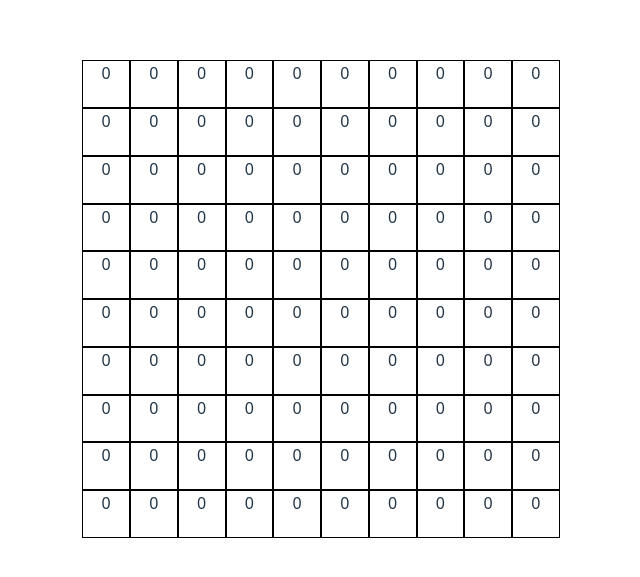
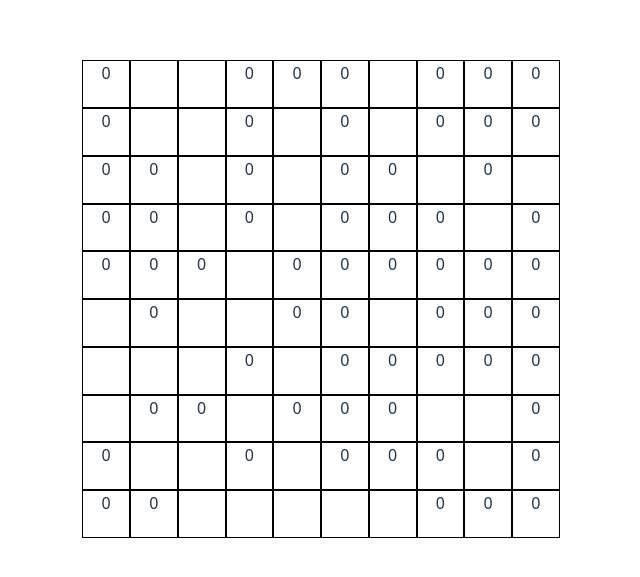
Before and after one commit to yepitsaname/minesweeper, a React (Vite) app in the folder app/: page / in a window 1280 px wide. Shown: the part 101-678 px from the top of the page, without its empty margins (319-959 px from the left). Built offline with nearby package versions, Linux system fonts and the light colour scheme.

Commit message:
correctly identifies and clears all direct adjacent neighbors and their neighbors recursively; correctly reveals the entire board on game win or loss (sans values); sets mines on the board up to row x column - 1; recursively adds mines if the total placed mines is less than the target mine count

```diff
--- a/app/components/Board.jsx
+++ b/app/components/Board.jsx
@@ -13,7 +13,7 @@ export default function Board({col, row, mines}){
     new Array(col).fill({covered: true, mine: false, value: 0})
   ));
 
-  useEffect(()=>{ setMines(tiles,mines,setTiles) },[])
+  useEffect(()=>{ setTiles(setMines(tiles,mines)) },[])
 
   return (
     <div title="board">
--- a/app/game_logic/main.js
+++ b/app/game_logic/main.js
@@ -4,6 +4,7 @@
  * @property {Boolean} covered
  * @property {Boolean} mine
  * @property {Number} value
+ * @param {Number} [odds=0.5]
  */
 /**
  * @typedef {Array<Array<Tile>>} Board
@@ -11,20 +12,37 @@
 
 // Functions
 /**
- * @param {Board} tiles
- * @param {Number} mines
+ * @param {Board} board
+ * @param {Number} totalMines
  * @param {CallableFunction} setter
  * @returns {undefined}
  */
-export function setMines (tiles, mines, setter) {
+export function setMines (board, totalMines, odds=0.4) {
     // Forces a 'Deep' copy of the array
-    let temp = JSON.parse(JSON.stringify(tiles));
+    let state = JSON.parse(JSON.stringify(board));
+    var mineCount = 0;
+    if( totalMines > board.length * board[0].length ){ totalMines = board.length * board[0].length - 1 }
 
-    if(tiles.length == 1 && tiles[0].length == 1 && mines != 0){
-      temp[0][0].mine = true;
+    const fn = () => {
+      for(let row = 0; row < state.length; row++ ){
+        let row_odds = odds;
+
+        for(let col = 0; col < state[row].length; col++ ){
+          if( mineCount >= totalMines ){ return }
+          let roll = Math.round(Math.random() * 100)/100;
+          if( roll < row_odds && !state[row][col].mine ){
+            state[row][col].mine = true;
+            mineCount++;
+            row_odds = Math.round((row_odds - 0.05) * 100)/100;
           }
 
-    setter(temp)
+        }
+      }
+      if( mineCount < totalMines ){ odds+=0.1; fn() }
+    }
+
+    fn(totalMines)
+    return state;
 }
 
 /**
@@ -33,23 +51,60 @@ export function setMines (tiles, mines, setter) {
  * @returns {Board}
  */
 export function checkNeighbors(board, start) {
+  // Force deep copy of board
   let state = JSON.parse(JSON.stringify(board));
-  var checked = state.map(row => row.map(()=> false));
 
-  let [start_row,start_col] = start;
+  // Recursive tile checking function
+  function fn(start_row,start_col){
+    // Uncover the starting tile and return immediately if its a mine
+    state[start_row][start_col].covered = false;
+    if(state[start_row][start_col].mine){return};
+
+    //Cycle through all rows
     for( let row = start_row - 1; row <= start_row + 1; row++ ){
+      //If the row is out of bounds go to the next row
       if( row < 0 ){ continue };
       if( row >= state.length ){ continue };
 
+      //Cycle through all columns
       for( let col = start_col - 1; col <= start_col + 1; col++ ){
+        //If the column is out of bounds go to the next column
         if( col < 0 ){ continue };
         if( col >= state[row].length ){ continue };
 
-      checked[row][col] = true;
+        //If the row and column are the starting point, mark it as checked
         if( row == start_row && col == start_col ){ continue }
+
+        //If the row and column are a mine, update the mine count for the start tile
         if( state[row][col].mine ){ state[start_row][start_col].value++ }
+
+        //If the row and column are direct neighbors
+        if(
+          (row == start_row && (col == start_col - 1 || col == start_col + 1)) ||
+          (col == start_col && (row == start_row - 1 || row == start_row + 1))
+        ){
+          //Validate if they have been checked and are not mines, if both are true, recurse
+          if( state[row][col].covered && !state[row][col].mine ){
+            fn(row,col);
+          }
+        }
+      }
     }
   }
 
+  // Begin tile checking recursion and return the board state
+  fn(...start);
   return state;
 }
+
+/**
+ * @param {Board} board
+ * @returns {Board}
+ */
+export function revealBoard(board){
+  // Force deep copy of board
+  let state = JSON.parse(JSON.stringify(board));
+
+  state.forEach(row=>row.forEach(col=>col.covered=false));
+  return state;
+}
```
Also changed, not shown: 1 other file (tests, documents, lock files or other folders). Lines whose indentation alone changed are shown as unchanged.
